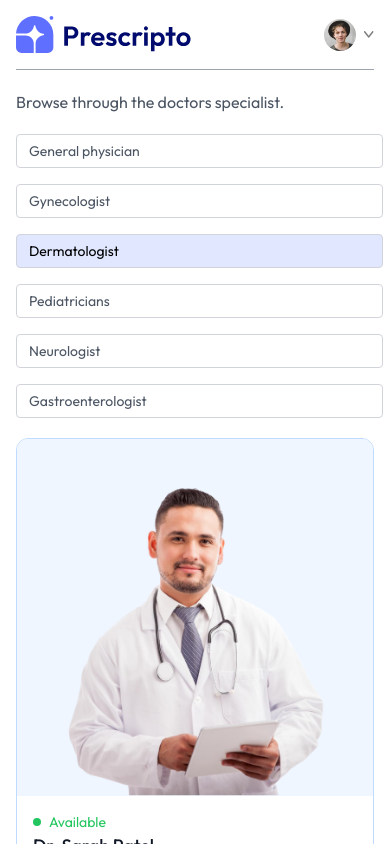
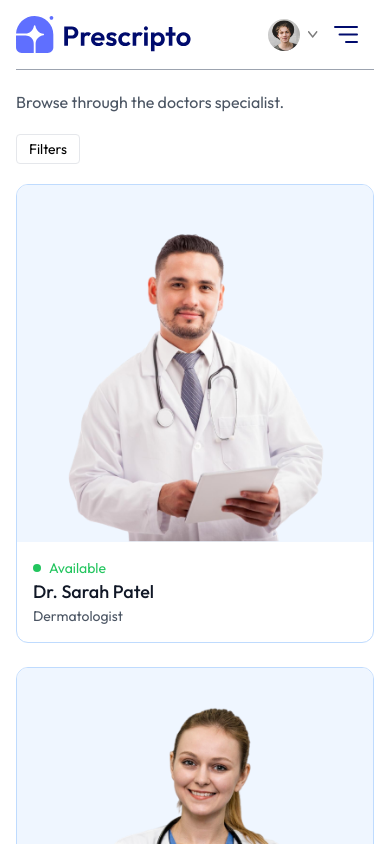
Before and after one commit to ChienCook/prescripto, a React (Vite) app in the folder frontend/: page /doctors/Dermatologist in a window 390 px wide. Shown: the top 844 px of the page. Built offline with nearby package versions, Linux system fonts and the light colour scheme.

Commit message:
frontend: menu reponsive

```diff
--- a/frontend/src/components/Navbar.jsx
+++ b/frontend/src/components/Navbar.jsx
@@ -74,6 +74,32 @@
                         Create account
                     </button>
                 )}
+                <img onClick={() => setShowMenu(true)} className="w-6 md:hidden" src={assets.menu_icon} alt="" />
+                {/* mobile menu */}
+                <div
+                    className={`${
+                        showMenu ? 'fixed w-full' : 'w-0 h-0'
+                    } md:hidden right-0 top-0 bottom-0 z-20 overflow-hidden bg-white transition-all`}
+                >
+                    <div className="flex items-center justify-between px-5 py-6">
+                        <img className="w-36" src={assets.logo} alt="" />
+                        <img className="w-7" onClick={() => setShowMenu(false)} src={assets.cross_icon} alt="" />
+                    </div>
+                    <ul className="flex flex-col items-center gap-2 mt-5 px-5 text-lg font-medium">
+                        <NavLink onClick={() => setShowMenu(false)} to={'/'}>
+                            <p className="px-4 py-2 rounded inline-block">HOME</p>
+                        </NavLink>
+                        <NavLink onClick={() => setShowMenu(false)} to={'/doctors'}>
+                            <p className="px-4 py-2 rounded inline-block">ALL DOCTOS</p>
+                        </NavLink>
+                        <NavLink onClick={() => setShowMenu(false)} to={'/about'}>
+                            <p className="px-4 py-2 rounded inline-block">ABOUT</p>
+                        </NavLink>
+                        <NavLink onClick={() => setShowMenu(false)} to={'/contact'}>
+                            <p className="px-4 py-2 rounded inline-block">CONTACT</p>
+                        </NavLink>
+                    </ul>
+                </div>
             </div>
         </div>
     );
--- a/frontend/src/index.css
+++ b/frontend/src/index.css
@@ -13,6 +13,12 @@
 
 ::-webkit-scrollbar {
     @apply hidden;
+}
+
+@media (max-width: 740px) {
+    .active p {
+        @apply text-white bg-primary;
+    }
 }
 
 /* Khôi phục thanh cuộn ngang */
--- a/frontend/src/pages/Doctors.jsx
+++ b/frontend/src/pages/Doctors.jsx
@@ -5,6 +5,8 @@
 const Doctors = () => {
     const { speciality } = useParams();
     const [filterDoc, setFilterDoc] = useState([]);
+    const [showFilter, setShowFilter] = useState(false);
+
     const navigate = useNavigate();
 
     const { doctors } = useContext(AppContext);
@@ -25,7 +27,15 @@
         <div>
             <p className="text-gray-600">Browse through the doctors specialist.</p>
             <div className="flex flex-col sm:flex-row items-start gap-5 mt-5">
-                <div className="flex flex-col gap-4 text-sm text-gray-600">
+                <button
+                    className={`py-1 px-3 border rounded text-sm transition-all sm:hidden ${
+                        showFilter && 'bg-primary text-white'
+                    }`}
+                    onClick={() => setShowFilter((prev) => !prev)}
+                >
+                    Filters
+                </button>
+                <div className={`flex-col gap-4 text-sm text-gray-600 ${showFilter ? 'flex' : 'hidden sm:flex'}`}>
                     <p
                         onClick={() => {
                             speciality === 'General physician'
```
